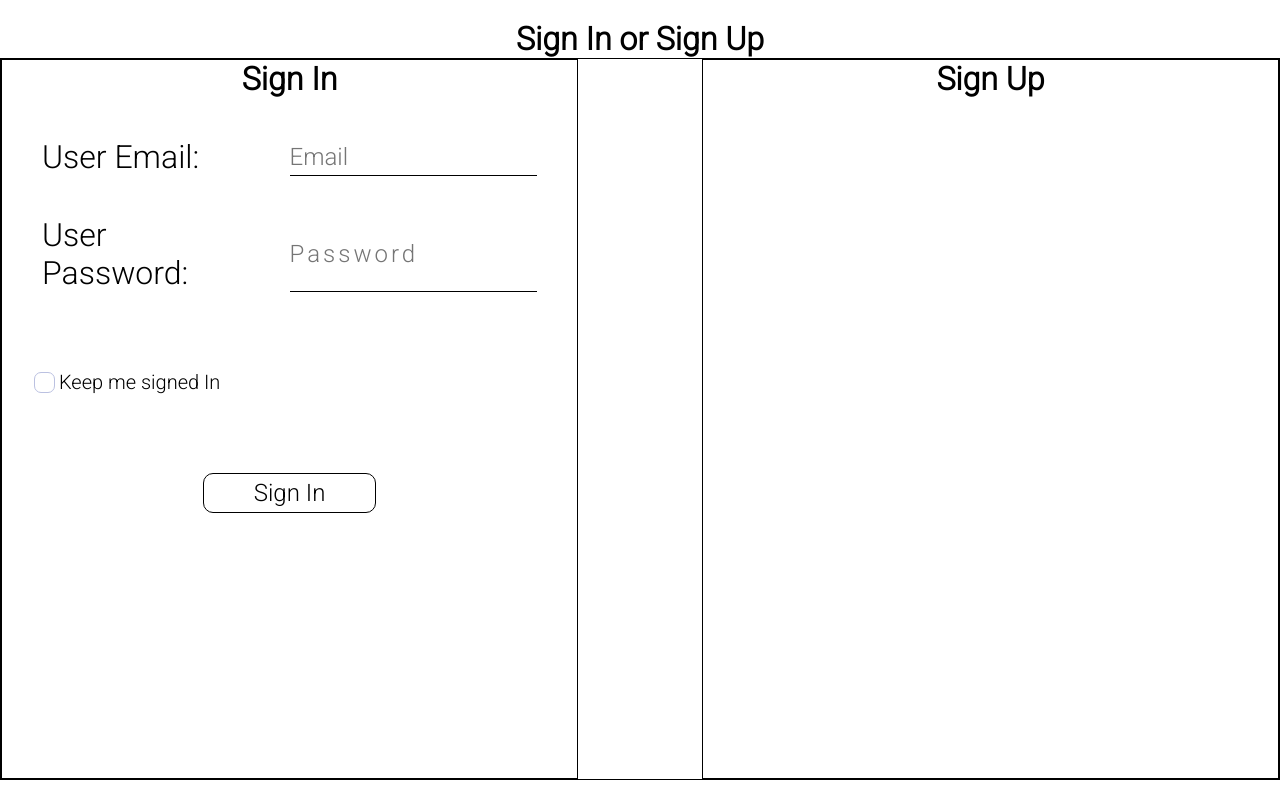
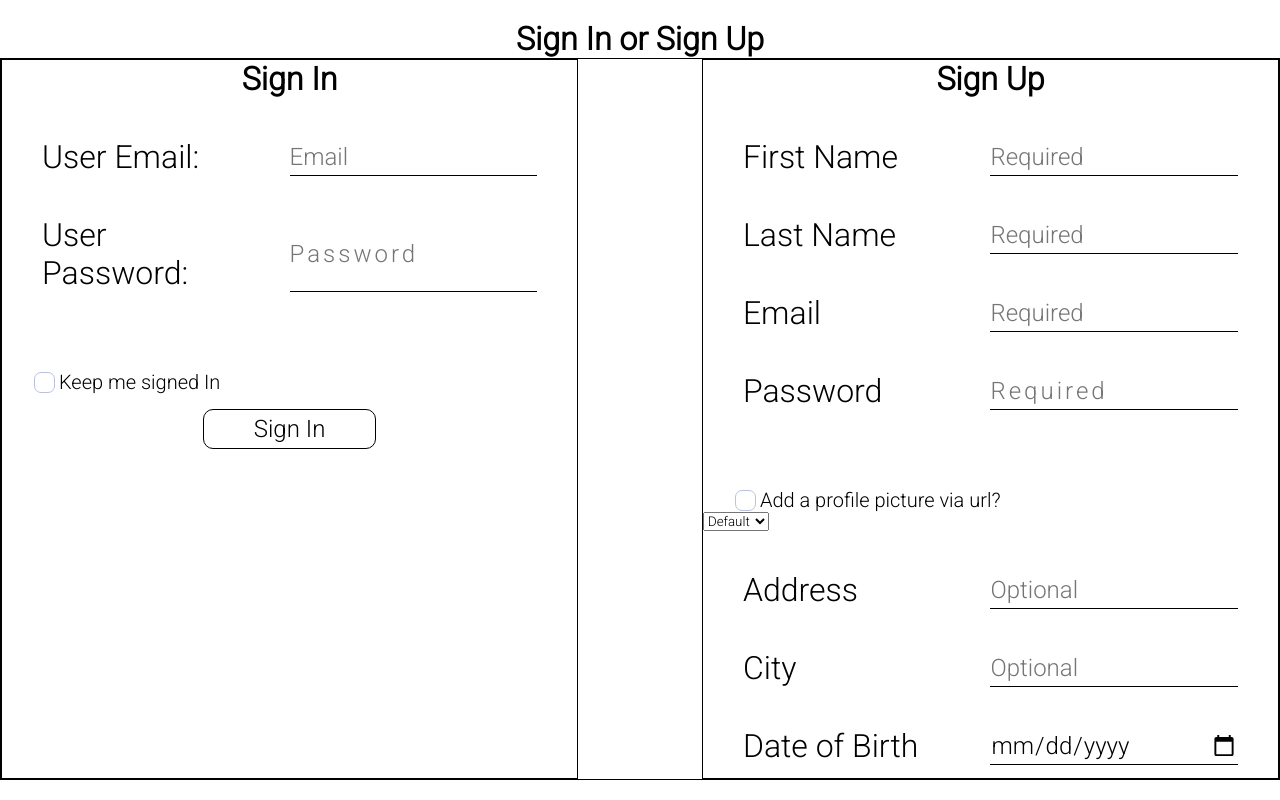
Before and after one commit to Mihailob5017/mk-trader, a React (Create React App) app in the folder client/: page /sign in a window 1280 px wide. Built offline with nearby package versions, Linux system fonts and the light colour scheme.

Commit message:
added all the sign up components

```diff
--- a/client/src/App.css
+++ b/client/src/App.css
@@ -3,3 +3,22 @@
   padding: 0em;
   font-family: 'Roboto', sans-serif;
 }
+/* width */
+::-webkit-scrollbar {
+  width: 10px;
+}
+
+/* Track */
+::-webkit-scrollbar-track {
+  background: #f1f1f1;
+}
+
+/* Handle */
+::-webkit-scrollbar-thumb {
+  background: #888;
+}
+
+/* Handle on hover */
+::-webkit-scrollbar-thumb:hover {
+  background: #555;
+}
--- a/client/src/components/button/button.style.scss
+++ b/client/src/components/button/button.style.scss
@@ -1,5 +1,5 @@
 .button-container {
-  margin-top: 5em;
+  margin-top: 1em;
 
   display: flex;
   justify-content: center;
--- a/client/src/components/checkbox/checkbox.component.js
+++ b/client/src/components/checkbox/checkbox.component.js
@@ -4,13 +4,13 @@ const CheckboxComponent = ({ name, value, handleChange, children }) => {
   return (
     <div className="checkbox-container">
       <input
-        id="c1"
+        id={name}
         name={name}
         value={value}
         onChange={handleChange}
         type="checkbox"
       />
-      <label className="checkbox-label" htmlFor="c1">
+      <label className="checkbox-label" htmlFor={name}>
         {children}
       </label>
     </div>
--- a/client/src/components/sign-up/sign-up.component.js
+++ b/client/src/components/sign-up/sign-up.component.js
@@ -1,9 +1,139 @@
-import React from 'react';
+import React, { useState } from 'react';
+import InputComponent from '../input/input.component';
+import CheckboxComponent from '../checkbox/checkbox.component';
+import ButtonComponent from '../button/button.somponent';
 import './sign-up.style.scss';
 const SignUp = () => {
+  const [firstname, setFirstname] = useState('');
+  const [lastname, setLastname] = useState('');
+  const [email, setEmail] = useState('');
+  const [password, setPassword] = useState('');
+  const [address, setAddress] = useState('');
+  const [currCity, setCurrCity] = useState('');
+  const [date, setDate] = useState('');
+  const [willAdd, setWilAdd] = useState(false);
+  const [image, setImage] = useState(false);
+  const [imageUrl, setImgeUrl] = useState('');
+
+  const handleChange = (e) => {
+    const { value, name } = e.target;
+    if (name === 'firstname') setFirstname(value);
+    if (name === 'lastname') setLastname(value);
+    if (name === 'email') setEmail(value);
+    if (name === 'password') setPassword(value);
+    if (name === 'address') setAddress(value);
+    if (name === 'city') setCurrCity(value);
+    if (name === 'date') setDate(value);
+    if (name === 'willadd') setWilAdd(!willAdd);
+    if (name === 'setimg') setImage(!image);
+    if (name === 'imageurl') setImgeUrl(value);
+  };
+
   return (
     <div className="sign-up-container">
       <h1 className="sign-up-header">Sign Up</h1>
+      <div className="sign-up-body">
+        <InputComponent
+          type="text"
+          label="First Name"
+          placeholder="Required"
+          name="firstname"
+          value={firstname}
+          handleChange={handleChange}
+        />
+        <InputComponent
+          type="text"
+          label="Last Name"
+          name="lastname"
+          placeholder="Required"
+          value={lastname}
+          handleChange={handleChange}
+        />
+        <InputComponent
+          type="email"
+          label="Email"
+          name="email"
+          placeholder="Required"
+          value={email}
+          handleChange={handleChange}
+        />
+        <InputComponent
+          type="password"
+          label="Password"
+          name="password"
+          placeholder="Required"
+          value={password}
+          handleChange={handleChange}
+        />
+        <CheckboxComponent
+          value={image}
+          handleChange={handleChange}
+          name="setimg"
+        >
+          Add a profile picture via url?
+        </CheckboxComponent>
+        {image ? (
+          <InputComponent
+            type="text"
+            label="Image Url:"
+            name="imageurl"
+            placeholder="Optional"
+            value={imageUrl}
+            handleChange={handleChange}
+          />
+        ) : (
+          <select
+            className="sign-up-select"
+            value={imageUrl}
+            onChange={handleChange}
+          >
+            <option className="sign-up-option" value="default">
+              Default
+            </option>
+            <option className="sign-up-option" value="female">
+              Female
+            </option>
+            <option className="sign-up-option" value="edgy">
+              Edgy
+            </option>
+            <option className="sign-up-option" value="cool">
+              Cool
+            </option>
+          </select>
+        )}
+        <InputComponent
+          type="text"
+          label="Address"
+          name="address"
+          placeholder="Optional"
+          value={address}
+          handleChange={handleChange}
+        />
+
+        <InputComponent
+          type="text"
+          label="City"
+          name="city"
+          placeholder="Optional"
+          value={currCity}
+          handleChange={handleChange}
+        />
+        <InputComponent
+          type="date"
+          label="Date of Birth"
+          name="date"
+          value={date}
+          handleChange={handleChange}
+        />
+        <CheckboxComponent
+          value={willAdd}
+          handleChange={handleChange}
+          name="willadd"
+        >
+          Will you be adding your items to the store?
+        </CheckboxComponent>
+        <ButtonComponent>Submit</ButtonComponent>
+      </div>
     </div>
   );
 };
--- a/client/src/components/sign-up/sign-up.style.scss
+++ b/client/src/components/sign-up/sign-up.style.scss
@@ -1,7 +1,11 @@
 .sign-up-container {
+  overflow-y: scroll;
   width: 45%;
   border: 1px solid black;
   .sign-up-header {
     text-align: center;
   }
+  .sign-up-body {
+    padding-bottom: 2em;
+  }
 }
```
